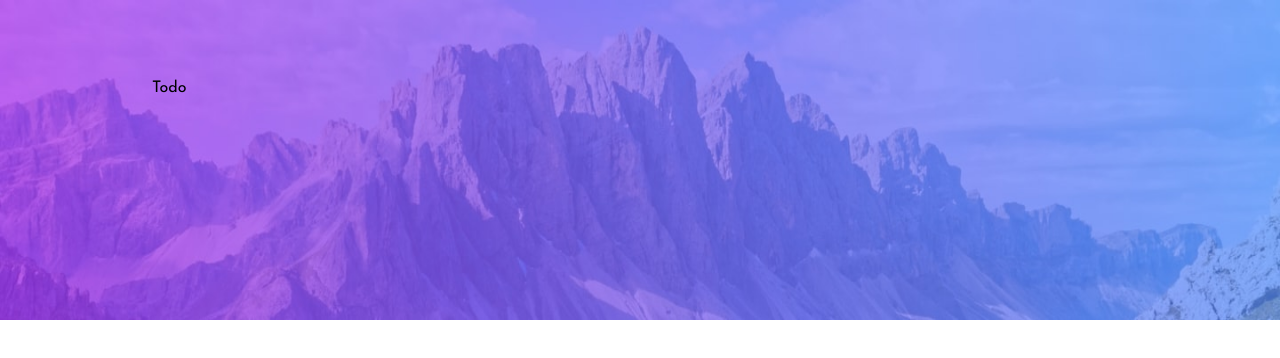
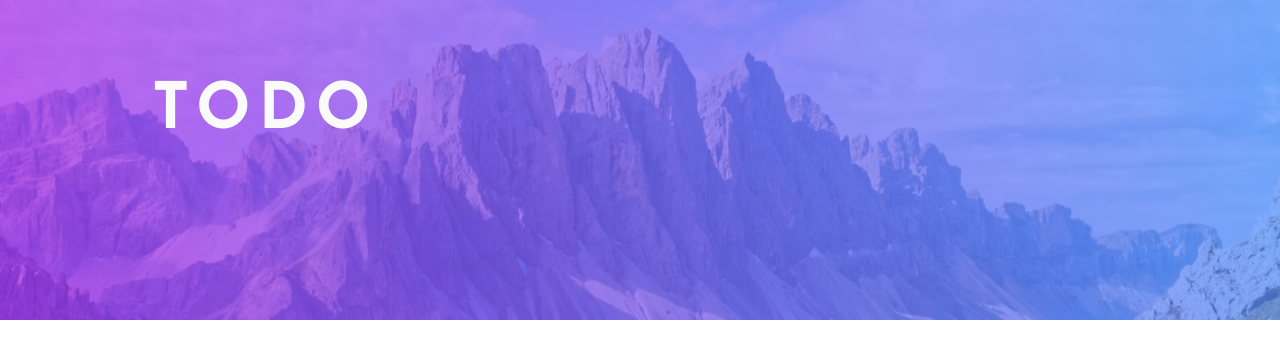
Before and after one commit to washington299/tdd-todo-app, a React (Create React App) app: page / in a window 1280 px wide. Shown: the top 358 px of the page. Built offline with nearby package versions, Linux system fonts and the light colour scheme.

Commit message:
feat: create header and make header title test pass

```diff
--- a/src/components/Todo/index.js
+++ b/src/components/Todo/index.js
@@ -4,8 +4,12 @@ import 'components/Todo/styles.scss';
 
 export const Todo = () => {
 	return (
-		<main className="main">
-			<div className="container">Todo</div>
+		<main className="todo">
+			<div className="container">
+				<header className="todo__header">
+					<h1 className="todo__header-title">TODO</h1>
+				</header>
+			</div>
 		</main>
 	);
 };
--- a/src/components/Todo/styles.scss
+++ b/src/components/Todo/styles.scss
@@ -1,7 +1,18 @@
 @use '../../styles/variables/size';
+@use '../../styles/variables/colors';
 
-.main {
+.todo {
 	width: 100%;
 	position: absolute;
 	top: 10vh;
 }
+
+.todo__header-title {
+	color: colors.$very-light-gray;
+	font-size: size.$size-extra-large;
+	letter-spacing: size.$size-extra-small;
+
+	@media screen and (min-width: size.$small-device) {
+		font-size: size.$size-super-large;
+	}
+}
```
Also changed, not shown: 1 other file (tests, documents, lock files or other folders).
